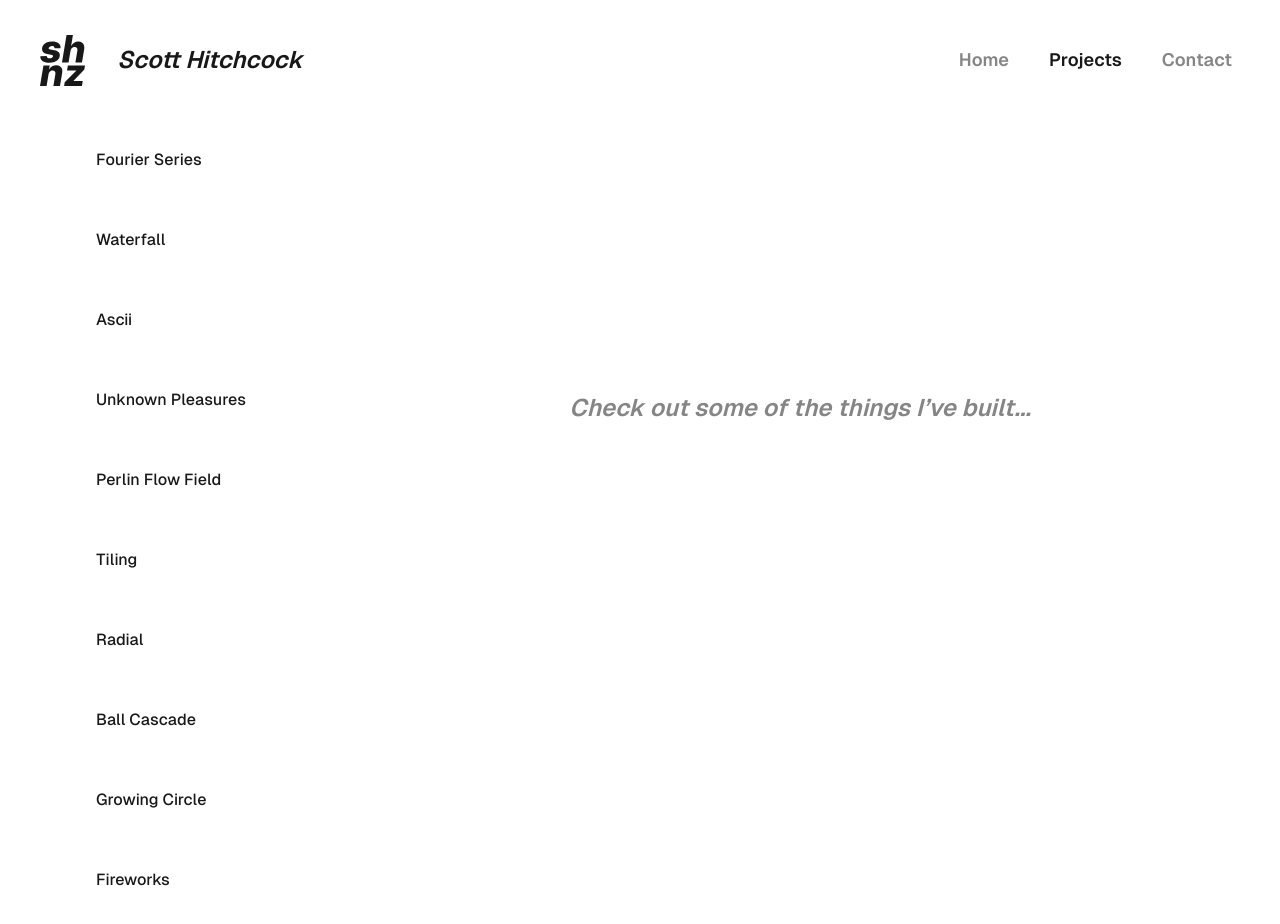
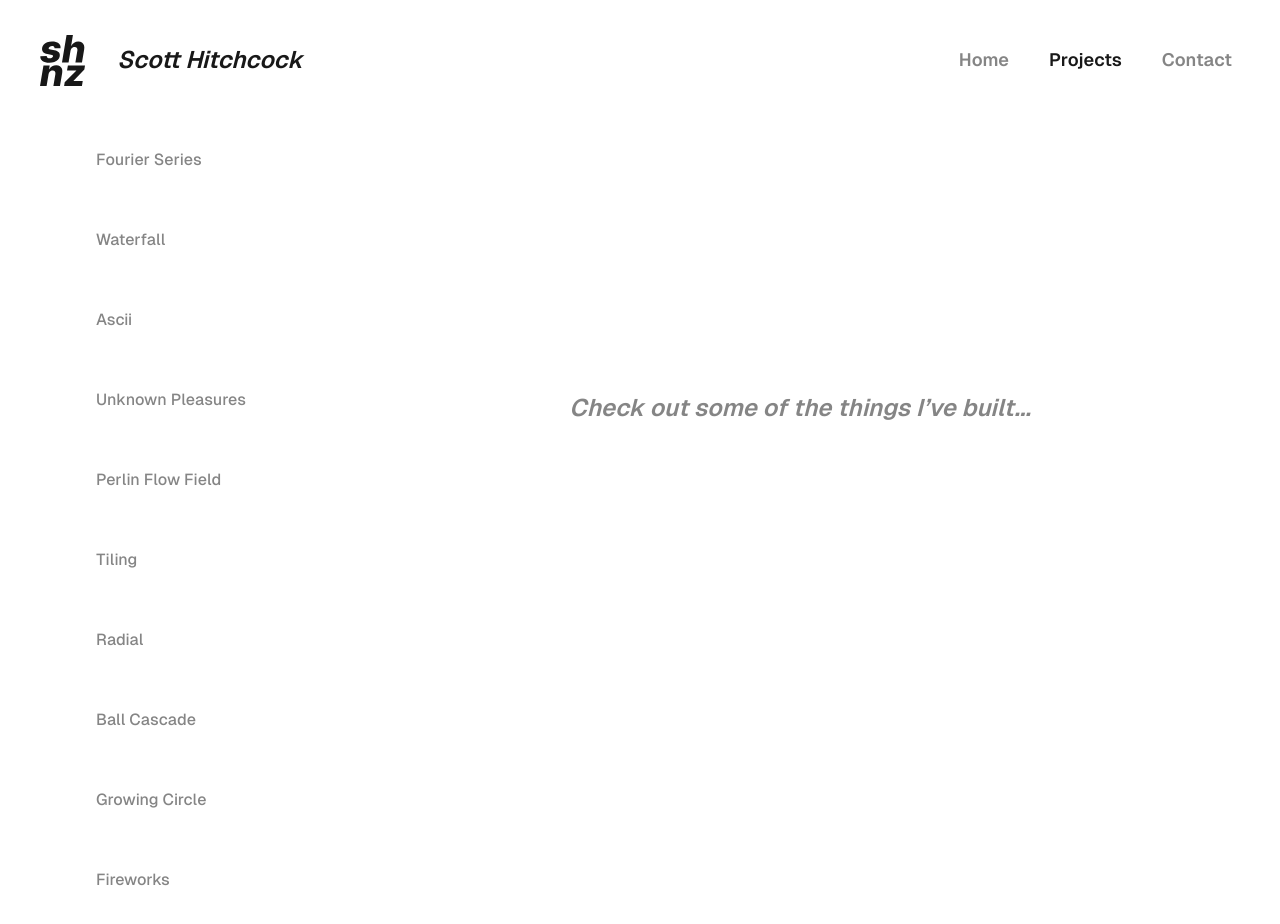
Before and after one commit to scotthitch/s-hitchcock-website, a Nuxt app: page /projects in a window 1280 px wide. Shown: the top 924 px of the page. Built offline with nearby package versions, Linux system fonts and the light colour scheme.

Commit message:
feat: hover effects for select

```diff
--- a/components/projects/ProjectSelector.vue
+++ b/components/projects/ProjectSelector.vue
@@ -3,6 +3,8 @@ import type { projectsType } from '~/types';
 import { checkSmallScreen } from '~/helpers/deviceType';
 
 const props = defineProps<{ selectedProjectIndex: number | null; projects: projectsType[] }>();
+
+const hoverIndex = ref<null | number>(null);
 
 const emit = defineEmits(['setSelectedProjectIndex']);
 
@@ -11,23 +13,28 @@ const handleClick = (i: number) => {
 };
 
 const handleHover = (i: number) => {
+    hoverIndex.value = i;
     if (checkSmallScreen()) {
         return;
     }
-    emit('setSelectedProjectIndex', i);
+    // emit('setSelectedProjectIndex', i);
 };
 </script>
 
 <template>
     <div class="w-full px-3 pb-12 pt-8 sm:w-1/4 sm:pt-0 lg:px-8">
         <ul class="flex flex-col px-4 lg:pl-12">
-            <li v-for="(project, i) in projects" :key="i" class="my-2">
+            <li v-for="(project, i) in projects" :key="i" class="my-2 text-col-mid">
                 <button
                     @click="handleClick(i)"
+                    @mouseenter="handleHover(i)"
+                    @mouseleave="hoverIndex = null"
                     :class="[
-                        'text-col-bg w-full px-4 py-5 text-center text-base font-medium sm:text-left',
-                        i == props.selectedProjectIndex &&
-                            'bg-col-content scale-[1.1] rounded-[25px] shadow-md transition ease-in-out'
+                        'w-full px-4 py-5 text-center text-base font-medium sm:text-left',
+                        i === hoverIndex &&
+                            'bg-col-content text-col-bg scale-[1.05] rounded-[25px] shadow-md transition ease-in-out',
+
+                        i == props.selectedProjectIndex && 'text-col-bg'
                     ]"
                 >
                     {{ project.title }}
```
